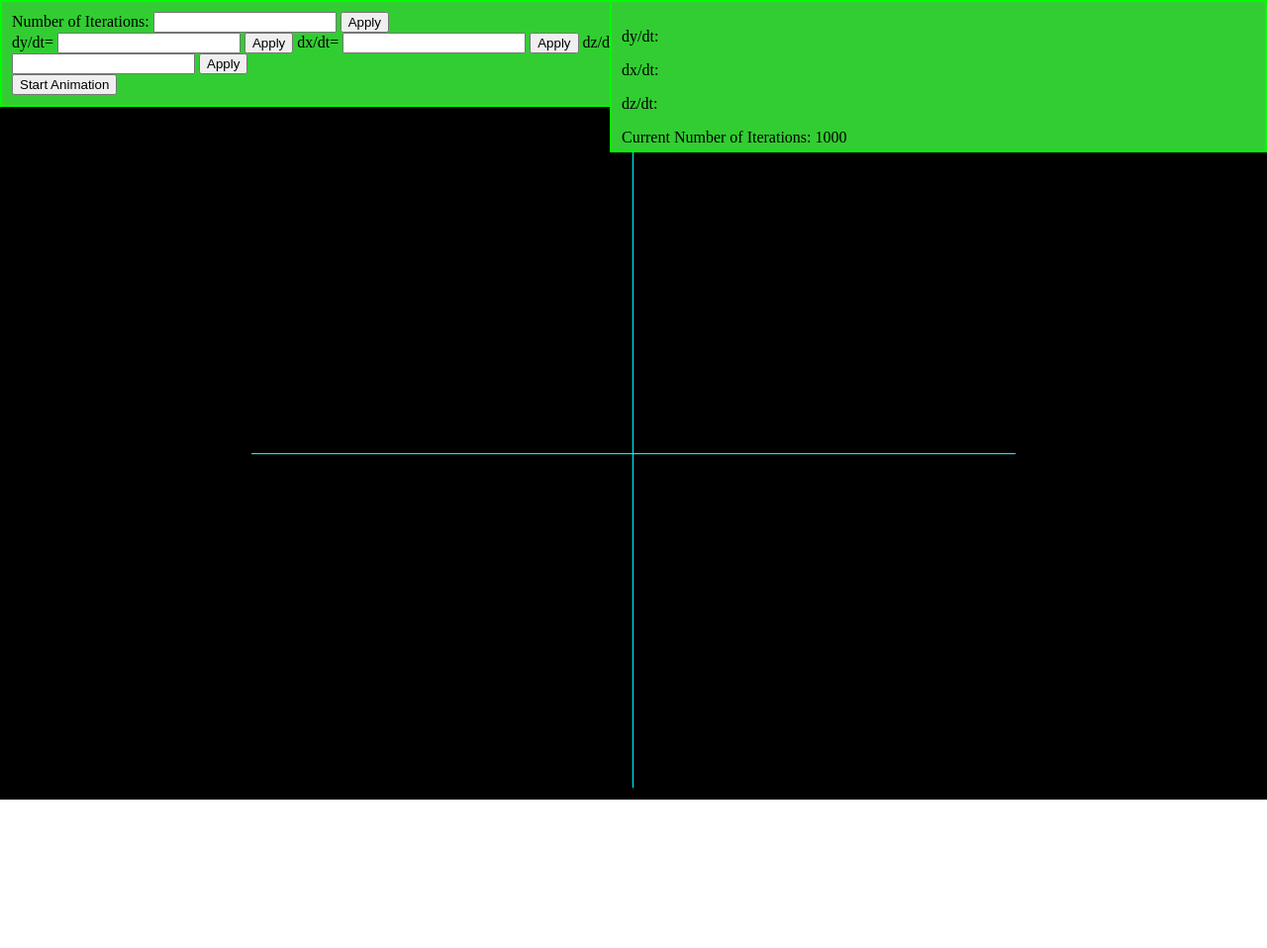
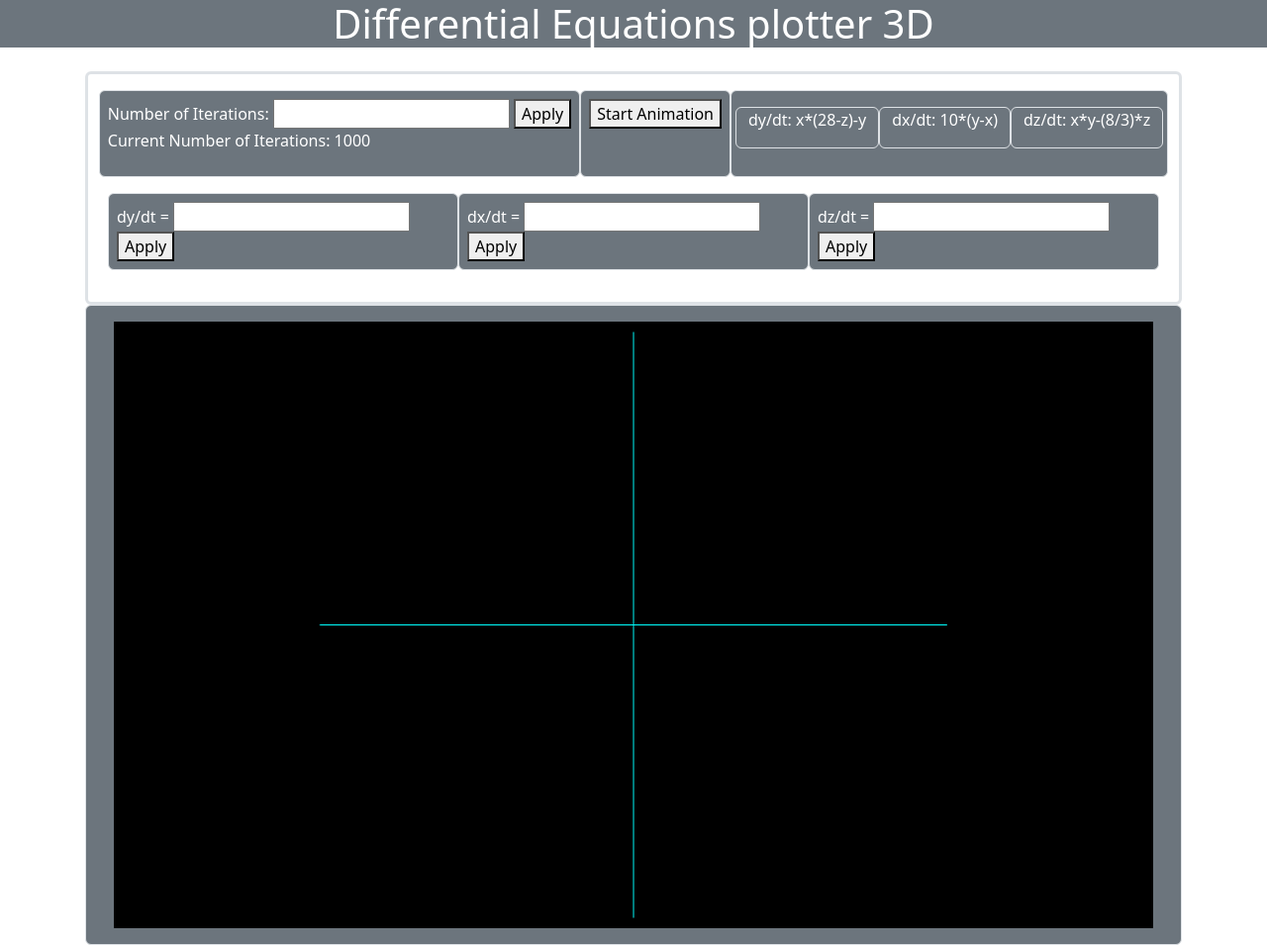
Before and after one commit to NoahWanless/3DdiffeqPlotter, a website built with Vite: page index.html in a window 1280 px wide. Shown: the whole page at 99% size. Before the commit the page ends 808 px from the top, so only its background shows below. Built offline with nearby package versions, Linux system fonts and the light colour scheme.

Commit message:
styling updates

```diff
--- a/index.html
+++ b/index.html
@@ -1,64 +1,99 @@
+<!DOCTYPE html>
 <html lang="en">
-  <head>
-    <title>My first three.js app</title>
-    <link rel="stylesheet" href="styles.css">  <!--this tells the code to get styling from the css file and that aht its geting is a style sheet-->
-    <meta charset="utf-8">
-    <style>
-      body { margin: 0; }
-    </style>
-  </head>
-  <body>
-    <div id="info">
-      <label id = "inputlabel1">Number of Iterations:</label>
-      <input type = "number" id = "input1" />
-      <button id = "input1data">Apply</button>
+<head>
+  <title>My first three.js app</title>
+  <link rel="stylesheet" href="styles.css">  <!--this tells the code to get styling from the css file and that aht its geting is a style sheet-->
+  <link href="https://cdn.jsdelivr.net/npm/bootstrap@5.3.3/dist/css/bootstrap.min.css" rel="stylesheet">
+  <meta charset="utf-8">
+</head>
 
-      <div id ="eqinput">
-        <label id = "inputlabel1Y">dy/dt=</label>
-        <input id = "input2foreqY"/>
-        <button id = "inputforeqY">Apply</button>
 
-        <label id = "inputlabel1X">dx/dt=</label>
-        <input id = "input2foreqX"/>
-        <button id = "inputforeqX">Apply</button>
 
-        <label id = "inputlabel1Z">dz/dt=</label>
-        <input id = "input2foreqZ"/>
-        <button id = "inputforeqZ">Apply</button>
+
+
+
+<body>
+  <div class="text-center text-bg-secondary"><h1>Differential Equations plotter 3D</h1></div>
+  <div class="container">
+      <div class="row p-3 justify-content-center ">
+
+        <div class="container border border-3 rounded p-3 mx-auto">
+            <div class="row justify-content-center">
+              <div class="col-auto border rounded p-2 text-bg-secondary">
+                <label id = "inputlabel1">Number of Iterations:</label>
+                <input type = "number" id = "input1" />
+                <button id = "input1data">Apply</button>
+
+                <p id = "iterationlabel">
+                  Current Number of Iterations:
+                  <span id = "iterationdisplay">1000</span>
+                </p>
+              </div>
+
+              <div id ="startbutton" class="col-auto border rounded p-2 text-bg-secondary">
+                  <button id = "input2start">Start Animation</button>
+                </div>
+
+              <div class="col-auto border rounded p-2 text-bg-secondary">
+              <div class="row p-2">
+                  <div class="col-auto border rounded">
+                    <p id = "eqlabely">dy/dt: <span id = "eqdisplayY"></span></p>
+                  </div>
+                  <div class="col-auto border rounded">
+                    <p id = "eqlabelx">dx/dt: <span id = "eqdisplayX"></span></p>
+                  </div>
+                  <div class="col-auto border rounded">
+                    <p id = "eqlabelz">dz/dt: <span id = "eqdisplayZ"></span></p>
+                  </div>
+              </div>
+            </div>
+
+
+        </div>
+
+        <div class="container p-3">
+          <div class="row">
+            <div class ="col-sm border rounded p-2 text-bg-secondary">
+              <label id = "inputlabel1Y">dy/dt = </label>
+              <input id = "input2foreqY"/>
+              <button id = "inputforeqY">Apply</button>
+            </div>
+            <div id ="eqinput" class ="col-sm border rounded p-2 text-bg-secondary">
+              <label id = "inputlabel1X">dx/dt = </label>
+              <input id = "input2foreqX"/>
+              <button id = "inputforeqX">Apply</button>
+            </div>
+            <div id ="eqinput" class ="col-sm border rounded p-2 text-bg-secondary">
+              <label id = "inputlabel1Z">dz/dt = </label>
+              <input id = "input2foreqZ"/>
+              <button id = "inputforeqZ">Apply</button>
+            </div>
+          </div>
+        </div>
+
+
       </div>
 
-      <div id ="startbutton">
-        <button id = "input2start">Start Animation</button>
+      <div class="container">
+        <div class="row border rounded p-3 justify-content-center text-bg-secondary">
+          <canvas id="myCanvas" width="1200" height="700"></canvas>
+        </div>
       </div>
+
     </div>
 
 
 
 
+  </div>
 
-    <div id="runningInfo">
 
-        <p id = "eqlabely">
-          dy/dt:
-          <span id = "eqdisplayY"></span>
-        </p>
 
-        <p id = "eqlabelx">
-          dx/dt:
-          <span id = "eqdisplayX"></span>
-        </p>
 
-        <p id = "eqlabelz">
-          dz/dt:
-          <span id = "eqdisplayZ"></span>
-        </p>
 
-      <p id = "iterationlabel">
-        Current Number of Iterations:
-        <span id = "iterationdisplay">1000</span>
-      </p>
-    </div>
+
+
 
     <script type="module" src="/main2.js"></script>
-  </body>
+</body>
 </html>
--- a/main2.js
+++ b/main2.js
@@ -20,12 +20,16 @@ let expressionZ;
 
 function init(){
     terminal.log('Hey terminal! A message from the browser via the init function')
-
+    const canvasReference = document.getElementById("myCanvas");
     //reneder
-    renderer = new THREE.WebGLRenderer();
+    renderer = new THREE.WebGLRenderer({
+        canvas: canvasReference,
+        antialias: true // Optional: for smoother edges
+    });
+    renderer.setSize(canvasReference.clientWidth, canvasReference.clientHeight); //for the div size
+    //renderer.setSize( window.innerWidth, (window.innerHeight - 100) ); //for the ful window
     renderer.setPixelRatio( window.devicePixelRatio );
-    renderer.setSize( window.innerWidth, (window.innerHeight - 100) );
-    document.body.appendChild( renderer.domElement );
+    //document.body.appendChild( renderer.domElement ); //this directly adds the render to the html AT THE END
 
     //makes scene
     scene = new THREE.Scene();
@@ -85,10 +89,14 @@ function init(){
     expressionY = parser.parse("x*(28-z)-y"); //preset eqauations
     expressionX = parser.parse("10*(y-x)");
     expressionZ = parser.parse("x*y-(8/3)*z");
+    document.getElementById("eqdisplayY").textContent = "x*(28-z)-y";
+    document.getElementById("eqdisplayX").textContent = "10*(y-x)";
+    document.getElementById("eqdisplayZ").textContent = "x*y-(8/3)*z";
 
     //begins doing stuff
-	updatePositions();
+	//updatePositions();
     renderer.render(scene, camera);
+    animate();
 }
 
 //evalutes the points of the line based on the eqs given
```
